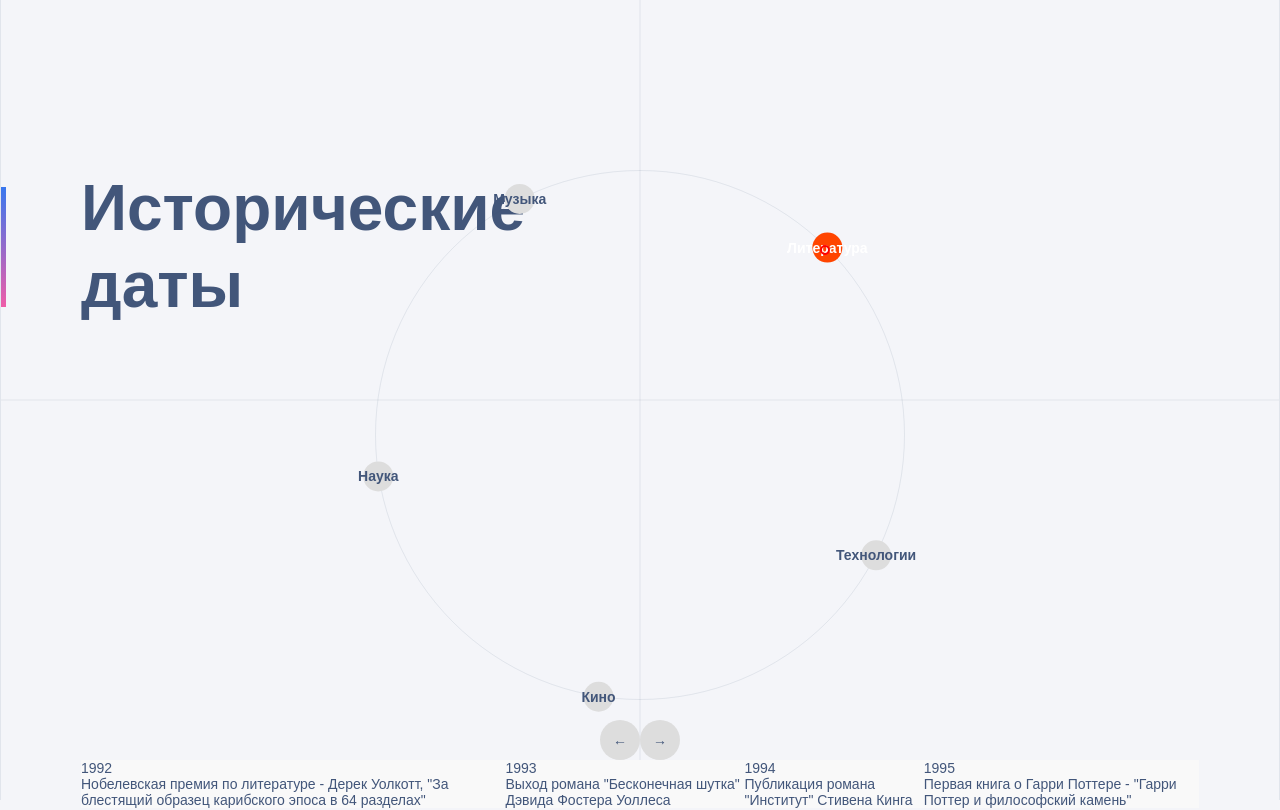
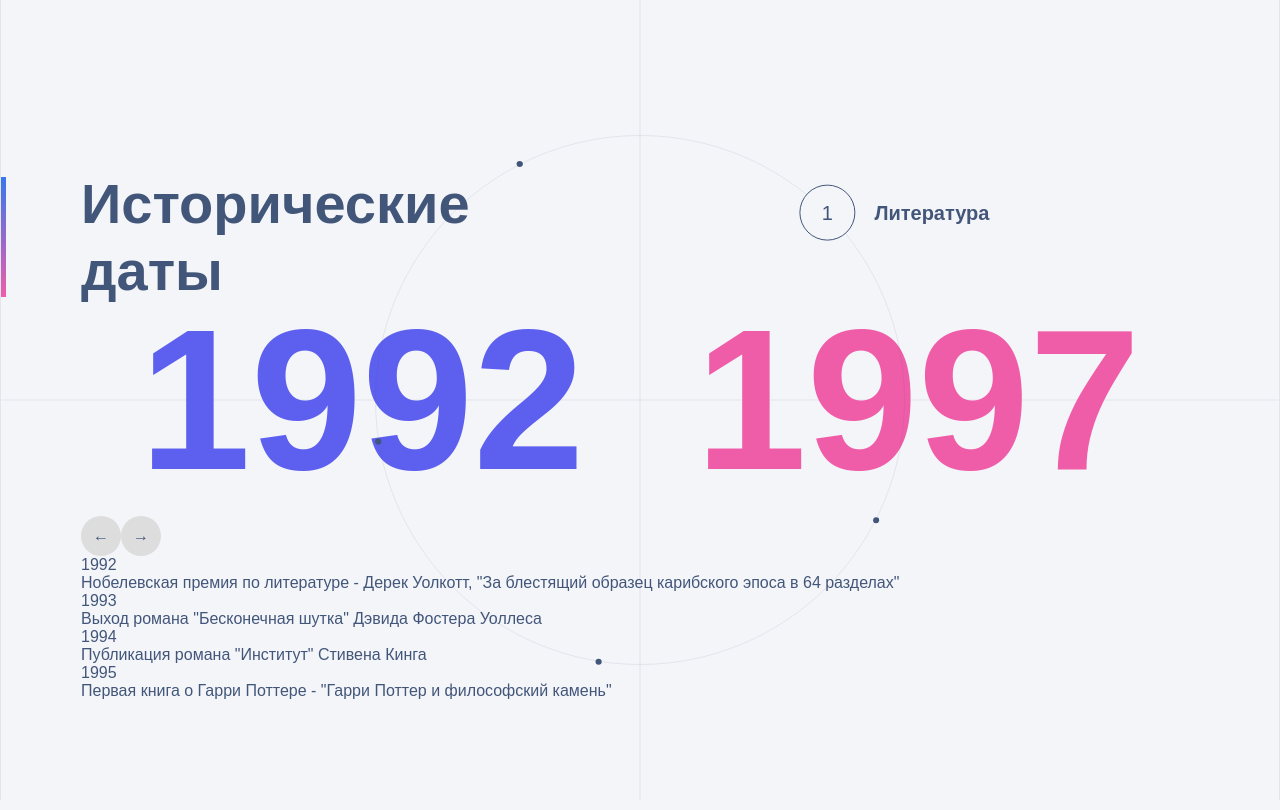
Before and after one commit to ManyakovS/only-test, a React app: page / in a window 1280 px wide. Built offline with nearby package versions, Linux system fonts and the light colour scheme.

Commit message:
feat: Анимации круга

```diff
--- a/src/components/CircularSwiper.tsx
+++ b/src/components/CircularSwiper.tsx
@@ -7,18 +7,36 @@
 const RADIUS = 265;
 const TARGET_ANGLE = -45;
 
+const animationProperties = {
+  duration: 0.6,
+  ease: "power1.inOut",
+};
+
+const animationDotScaleUp = {
+  ...animationProperties,
+  width: 56,
+  height: 56,
+};
+
+const animationDotScaleDown = {
+  ...animationProperties,
+  width: 6,
+  height: 6,
+};
+
 interface CircularSwiperProps {
   slides: SlideType[];
 }
 
 export default function CircularSwiper({ slides }: CircularSwiperProps) {
   const [activeIndex, setActiveIndex] = useState(0);
+  const [hoverIndex, setHoverIndex] = useState<number | null>(0);
+  const [showTextIndex, setShowTextIndex] = useState<number | null>(0);
 
   const circleRef = useRef<HTMLDivElement>(null);
   const currentRotation = useRef(TARGET_ANGLE);
   const previousIndex = useRef(0);
 
-  // --- АНИМАЦИЯ GSAP ---
   useGSAP(() => {
     const anglePerSlide = 360 / slides.length;
     let diff = activeIndex - previousIndex.current;
@@ -35,21 +53,45 @@
     // Вращение оси
     gsap.to(circleRef.current, {
       rotation: currentRotation.current,
-      duration: 0.8,
-      ease: "power1.inOut",
+      ...animationProperties,
+      onComplete: () => {
+        // Как только приехали в точку — разрешаем показ текста
+        setShowTextIndex(activeIndex);
+      },
     });
 
-    // Контр-вращение текста внутри кругов
     gsap.to(".dot", {
       rotation: -currentRotation.current,
-      duration: 0.8,
-      ease: "power1.inOut",
+      ...animationDotScaleDown,
     });
+
+    gsap.to(".dot.active", { ...animationDotScaleUp });
 
     previousIndex.current = activeIndex;
   }, [activeIndex, slides.length]);
 
-  // --- ОБРАБОТЧИКИ КЛИКОВ ---
+  const handleMouseEnter = (
+    e: React.MouseEvent<HTMLButtonElement>,
+    index: number
+  ) => {
+    setHoverIndex(index);
+    if (index !== activeIndex) {
+      gsap.to(e.currentTarget, { ...animationDotScaleUp });
+    }
+  };
+
+  const handleMouseLeave = (
+    e: React.MouseEvent<HTMLButtonElement>,
+    index: number
+  ) => {
+    setHoverIndex(null);
+    if (index !== activeIndex) {
+      gsap.to(e.currentTarget, {
+        ...animationDotScaleDown,
+      });
+    }
+  };
+
   const handleNext = () => {
     setActiveIndex((prev) => (prev + 1) % slides.length);
   };
@@ -62,12 +104,10 @@
     setActiveIndex(index);
   };
 
-  // Текущий активный слайд для отображения контента
   const currentSlide = slides[activeIndex];
 
   return (
-    <div className="circular-swiper__container">
-      {/* 1. Блок с кругом */}
+    <>
       <div className="circle-wrapper">
         <div className="circle-axis" ref={circleRef}>
           {slides.map((item, index) => {
@@ -78,21 +118,50 @@
             const isActive = index === activeIndex;
 
             return (
+              <div
+                key={item.title}
+                className="dot-wrapper"
+                style={{
+                  position: "absolute",
+                  left: "50%",
+                  top: "50%",
+                  transform: `translate(${x}px, ${y}px)`,
+                }}
+              >
                 <button
-                key={item.title}
-                className={`dot ${isActive ? "active" : ""}`}
+                  className={`dot ${isActive ? "active" : ""} ${
+                    hoverIndex === index ? "hover" : ""
+                  }`}
                   onClick={() => handleDotClick(index)}
-                style={{ transform: `translate(${x}px, ${y}px)` }}
+                  onMouseEnter={(e) => handleMouseEnter(e, index)}
+                  onMouseLeave={(e) => handleMouseLeave(e, index)}
+                >
+                  <div className="text-p">
+                    <span className="">{index + 1}</span>
+                    {isActive && (
+                      <b
+                        className={`dot-title ${
+                          index === showTextIndex ? "visible" : ""
+                        }`}
                       >
                         {item.title}
+                      </b>
+                    )}
+                  </div>
                 </button>
+              </div>
             );
           })}
         </div>
-        <div className="target-marker" />
       </div>
 
-      {/* 3. Кнопки управления */}
+      <div className="circle-periods">
+        <b className="circle-periods__start">{currentSlide.periodStart}</b>
+        &nbsp;&nbsp;
+        <b className="circle-periods__end">{currentSlide.periodEnd}</b>
+      </div>
+
+      <div className="circle-controllers">
         <div className="navigation-controls">
           <button className="nav-btn prev" onClick={handlePrev}>
             ←
@@ -102,7 +171,6 @@
           </button>
         </div>
 
-      {/* 2. Блок контента (вместо Swiper) */}
         <div className="content-section">
           <div className="slide-content">
             {currentSlide.details.map((detail, idx) => (
@@ -114,5 +182,6 @@
           </div>
         </div>
       </div>
+    </>
   );
 }
--- a/src/components/HistoryDates.tsx
+++ b/src/components/HistoryDates.tsx
@@ -7,7 +7,7 @@
 
 
   return (
-    <div className="container">
+    <div className="history-dates__container">
       {/* absolute */}
       <Cross />
       <h2 className="history-dates__title">Исторические<br/>даты</h2>
--- a/src/styles/circular-swiper.scss
+++ b/src/styles/circular-swiper.scss
@@ -1,95 +1,94 @@
-/* Центрирование всего примера на экране */
-.circular-swiper__container {
-  display: flex;
-  flex-direction: column;
-  align-items: center;
-  justify-content: center;
-}
+.circle-wrapper {
+  position: absolute;
+  width: 530px;
+  height: 530px;
+  border-radius: 50%;
+  border: var(--lines-color) var(--lines-width) solid;
+  z-index: 10;
+  top: calc(50% - 530px / 2);
+  left: calc(50% - 530px / 2);
 
-/* --- КРУГ --- */
-.circle-wrapper {
-  position: relative;
-  width: 530px; /* 2 * RADIUS */
-  height: 530px;
-  margin-bottom: 20px;
-  border-radius: 50%;
-  border: var(--lines-color) var(--lines-width) solid; /* Визуализация оси круга */
-  /* Чтобы маркер был поверх */
-  z-index: 10;
-}
-
-/* Вращаемый контейнер (ось) */
   .circle-axis {
     position: absolute;
     top: 50%;
     left: 50%;
     width: 0;
     height: 0;
-  /* Важно: transform-origin по умолчанию center, что нам и нужно */
   }
 
   /* Мини-круги (Кнопки) */
-.dot {
-  position: absolute;
-  width: 30px;
-  height: 30px;
-  margin-left: -15px; /* Центрируем точку относительно её координат */
-  margin-top: -15px;
-  border-radius: 50%;
-  border: none;
-  background: #ddd;
-  cursor: pointer;
+  .dot-wrapper {
+    width: 0;
+    height: 0;
     display: flex;
     align-items: center;
     justify-content: center;
-  font-weight: bold;
-  transition: background 0.3s;
+    z-index: 2;
   }
 
-/* Активный слайд */
-.dot.active {
-  background: #ff4500; /* Оранжевый */
-  color: white;
-  transform-origin: center center;
-}
+  .dot {
+    width: 6px;
+    height: 6px;
+    border-radius: 50%;
+    background: var(--black-blue);
+    cursor: pointer;
+    flex-shrink: 0;
 
-/* Маркер позиции "справа сверху" (визуальная подсказка) */
-.target-marker {
-  position: absolute;
-  top: 15%; /* Примерно позиция справа сверху */
-  right: 15%;
-  width: 10px;
-  height: 10px;
-  background: transparent;
-  border: 2px solid red;
-  border-radius: 50%;
-  transform: translate(50%, -50%);
-  z-index: 0;
-}
+    transition: width 0.4s ease-in-out, height 0.4s ease-in-out,
+      background 0.4s state;
 
-/* --- SWIPER --- */
-.swiper-container {
-  width: 300px;
-  height: 100px;
-  border: 1px solid #eee;
-}
-
-.slide-content {
     display: flex;
     align-items: center;
     justify-content: center;
-  height: 100%;
-  background: #f9f9f9;
+
+    .dot:not(&.active) {
+        overflow: hidden;
     }
 
-.detail-item {
-  animation: fadeIn 0.5s ease forwards;
+    &.active, &.hover {
+      width: 56px;
+      height: 56px;
+      background: var(--background);
+      border: var(--black-blue) var(--lines-width) solid;
+    }
   }
 
-@keyframes fadeIn {
-  from { opacity: 0; transform: translateY(10px); }
-  to { opacity: 1; transform: translateY(0); }
+  .dot-title {
+    position: absolute;
+    white-space: nowrap;
+    color: var(--black-blue);
+    left: calc(100% + 20px);
+    opacity: 0;
+    transform: translateY(5px); /* Можно добавить легкий вылет снизу */
+    transition: opacity 0.3s ease, transform 0.3s ease;
+    pointer-events: none;
+
+    &.visible {
+      opacity: 1;
+      transform: translateY(0);
     }
+  }
+}
+
+.circle-periods {
+  position: absolute;
+  top: 50%;
+  left: 50%;
+  transform: translate(-50%, -50%);
+  font-size: 200px;
+  z-index: -1;
+
+  &__start {
+    color: var(--iris)
+  }
+
+  &__end {
+    color: var(--fuschia);
+  }
+}
+
+.circle-controllers {
+  margin: auto 0 0;
 
   .navigation-controls {
     & button {
@@ -98,6 +97,7 @@
       border-radius: 50%;
       border: none;
       background: #ddd;
-        cursor: pointer
+      cursor: pointer;
     }
   }
+}
--- a/src/styles/history-dates.scss
+++ b/src/styles/history-dates.scss
@@ -32,7 +32,7 @@
 }
 
 .history-dates__title {
-  font-size: 4rem;
+  font-size: 3.5rem;
   font-weight: 700;
   line-height: 1.2;
   position: absolute;
@@ -48,13 +48,15 @@
   }
 }
 
-.container {
+.history-dates__container {
   position: relative;
   max-width: 1440px;
   height: 100%;
   margin: 0 auto;
-  padding: 170px 80px 80px 80px;
+  padding: 170px 80px 100px 80px;
   border-left: var(--lines-color) var(--lines-width) solid;
   border-right: var(--lines-color) var(--lines-width) solid;
-  box-sizing: border-box;
+
+  display: flex;
+  flex-direction: column;
 }
--- a/src/styles/index.scss
+++ b/src/styles/index.scss
@@ -25,9 +25,13 @@
 }
 
 body {
-  font-size: 14px;
+  font-size: 16px;
   margin: 0;
   padding: 0;
   background-color: var(--background);
   color: var(--black-blue);
 }
+
+.text-p {
+  font-size: 1.25rem;
+}
```
Lines whose indentation alone changed are shown as unchanged.
